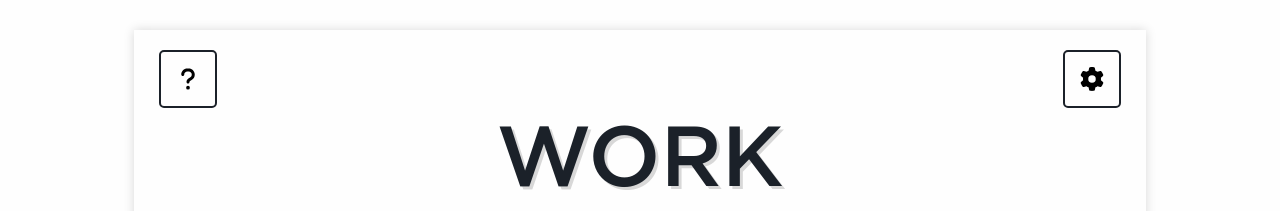
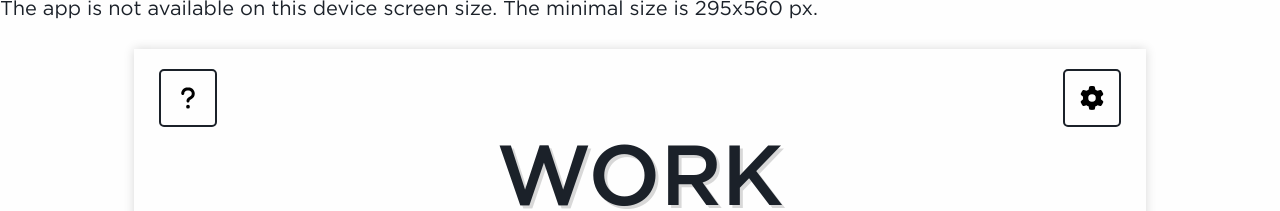
Before and after one commit to EdgeFirewalk/react-hiit-timer, a React (Create React App) app: page / in a window 1280 px wide. Shown: the top 211 px of the page. Built offline with nearby package versions, Linux system fonts and the light colour scheme; no server answers.

Commit message:
Add app blocker for devices with screens too small for the app

```diff
--- a/src/App.js
+++ b/src/App.js
@@ -64,6 +64,9 @@ function App() {
 
     return (
         <div className="App">
+            <div className='App-blocker'>
+                <p className='App-blocker__message'>The app is not available on this device <span className='App-blocker__span'>screen size</span>. The minimal size is <span className='App-blocker__span'>295x560</span> px.</p>
+            </div>
             <TimerTips
                 OpenOrCloseTimerTipsWindow={openOrCloseTimerTipsWindow}
                 TimerTipsWindowStyle={{
```
